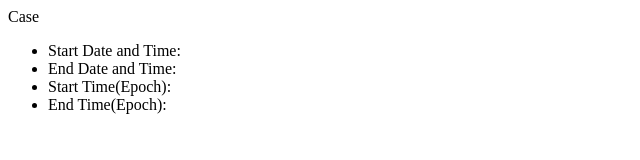
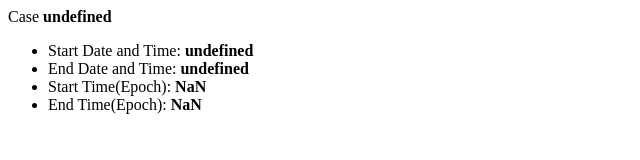
Before and after one commit to vcelemin-netsuite/NS-CWT-Bot, a plain HTML site: page index.html in a window 1280 px wide. Shown: the whole page, without its empty margins (0-640 px from the left). Drawn offline with Linux system fonts and the light colour scheme.

Commit message:
added conversion

```diff
--- a/index.html
+++ b/index.html
@@ -25,6 +25,16 @@
             return decodeURIComponent(name[1]);
     }
 
+    function convertTimeToEpoch(timeString) {
+        var dateTime = new Date(timeString + " PST");
+        return dateTime.getTime()/1000;
+    }
+
+    document.getElementById("case-number").innerHTML = get("case");
+    document.getElementById("start-time").innerHTML = get("stime");
+    document.getElementById("end-time").innerHTML = get("etime");
+    document.getElementById("start-epoch").innerHTML = convertTimeToEpoch(get("stime"));
+    document.getElementById("end-epoch").innerHTML = convertTimeToEpoch(get("etime"));
 </script>
 
 </html>
```
